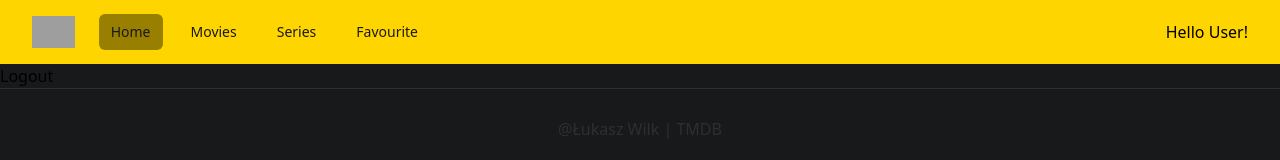
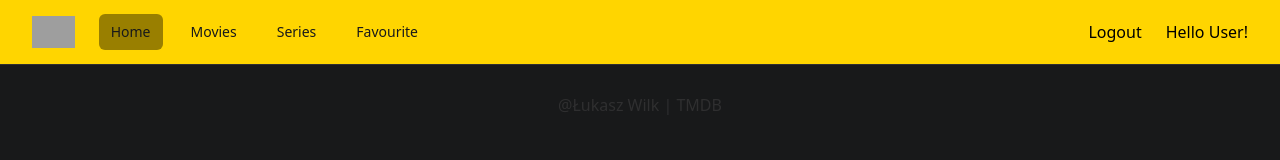
Before and after one commit to LukaszWilk1/Filmstrip, a React (Create React App) app in the folder client/filmstrip/: page / in a window 1280 px wide. Shown: the top 160 px of the page. Built offline with nearby package versions, Linux system fonts and the light colour scheme; sample sign-in values are in the browser's storage; grey boxes are pictures that could not be loaded.

Commit message:
moved logout button to navbar component

```diff
--- a/client/filmstrip/src/Home.jsx
+++ b/client/filmstrip/src/Home.jsx
@@ -9,7 +9,7 @@
     return (
         <div id="home" className="w-full h-full">
             <Navbar/>
-            <button onClick={auth.logout}>Logout</button>
+
             <Footer/>
         </div>
     )
--- a/client/filmstrip/src/Navbar.jsx
+++ b/client/filmstrip/src/Navbar.jsx
@@ -2,7 +2,8 @@
 import { Disclosure } from '@headlessui/react'
 import { Bars3Icon, XMarkIcon } from '@heroicons/react/24/outline'
 import { NavLink } from 'react-router-dom'
-import { useLocation } from 'react-router-dom'
+import { useLocation } from 'react-router-dom';
+import { useAuth } from './auth';
 
 const navigation = [
   { name: 'Home', href: '/', current: false },
@@ -16,6 +17,8 @@
 }
 
 export const Navbar = () => {
+
+  const auth = useAuth();
 
   const location = useLocation();
 
@@ -68,6 +71,11 @@
                   </div>
                 </div>
               </div>
+
+              <div className="absolute inset-y-0 right-0 flex items-center pr-2 sm:static sm:inset-auto sm:ml-6 sm:pr-0">
+                <button onClick={auth.logout}>Logout</button>
+              </div>
+
               <div className="absolute inset-y-0 right-0 flex items-center pr-2 sm:static sm:inset-auto sm:ml-6 sm:pr-0">
                 Hello User!
               </div>
```
